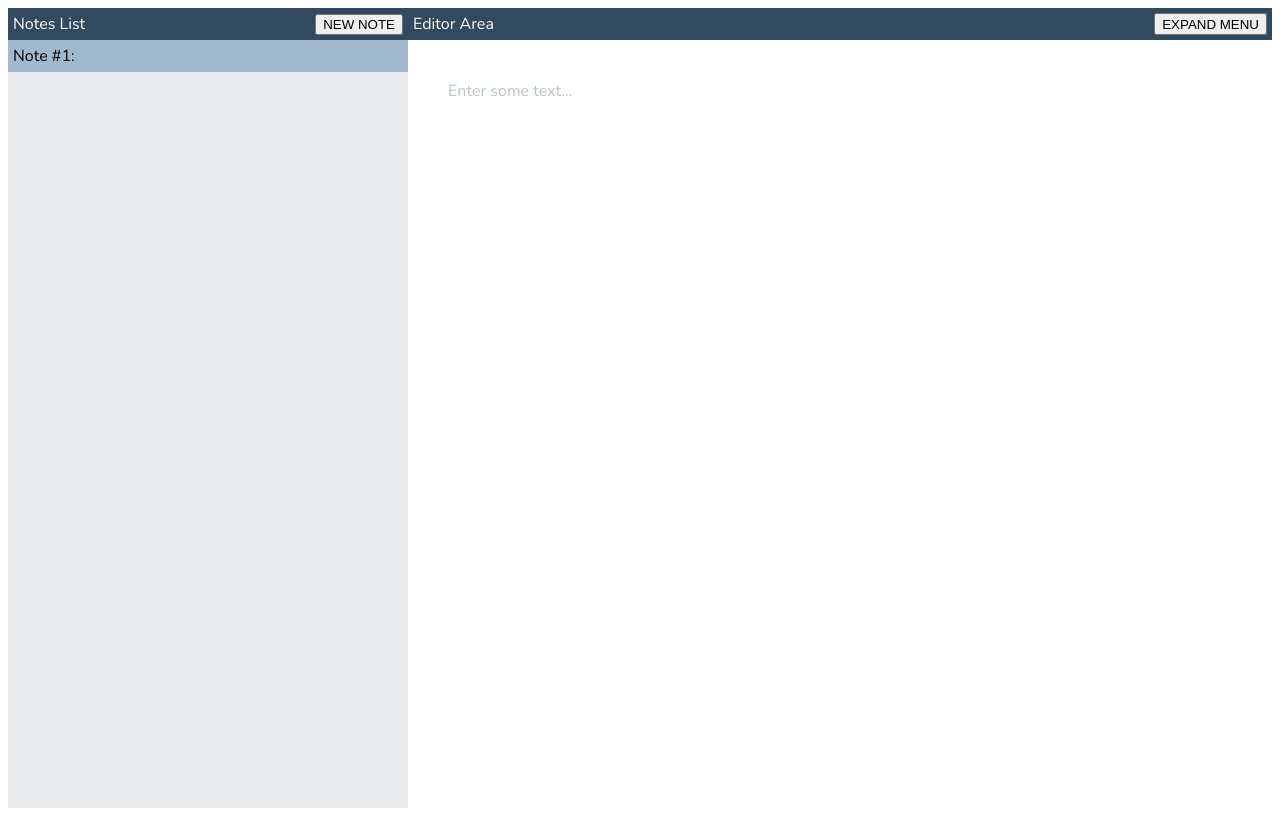
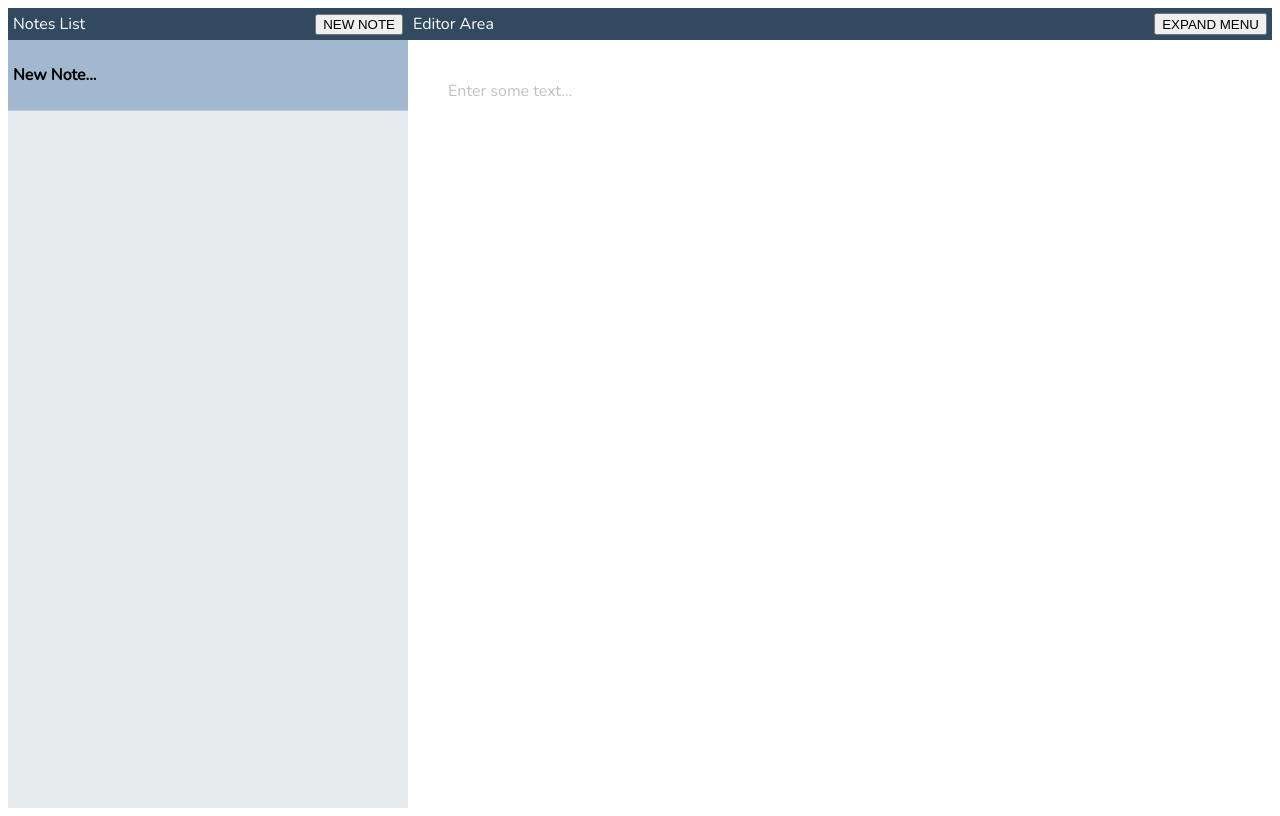
Before and after one commit to rickvarela/notelyst-client, a React (Create React App) app: page / in a window 1280 px wide. Built offline with nearby package versions, Linux system fonts and the light colour scheme.

Commit message:
Add second line to ListItem

```diff
--- a/src/sections/NotesMenu.js
+++ b/src/sections/NotesMenu.js
@@ -14,7 +14,7 @@ export const NotesMenu = ({ noteState, noteActions, handelExpand, screenState })
     return (
         <StyledNotesMenu screenState={screenState}>
             <NotesMenuHeader noteActions={noteActions} handelExpand={handelExpand} screenState={screenState}/>
-            <NotesList noteState={noteState} noteActions={noteActions}/>
+            <NotesList noteState={noteState} handelExpand={handelExpand} screenState={screenState} noteActions={noteActions}/>
         </StyledNotesMenu>
     )
 }
@@ -39,11 +39,11 @@ const NotesMenuHeader = ({ noteActions, handelExpand, screenState }) => {
     )
 }
 
-const NotesList = ({ noteState, noteActions }) => {
+const NotesList = ({ noteState, noteActions, handelExpand, screenState }) => {
     return (
         <div>
             {noteState.map((note, index) =>
-                <NoteItem key={note._id} note={note} noteActions={noteActions} index={index} />
+                <NoteItem key={note._id} note={note} noteActions={noteActions} handelExpand={handelExpand} screenState={screenState} index={index} />
             )}
         </div>
     )
@@ -52,9 +52,10 @@ const NotesList = ({ noteState, noteActions }) => {
 const StyledNoteItem = styled.div`
     background-color: ${props => props.isCurrent ? '#A1B9CE' : 'none'};
     padding: 5px;
-    overflow: hidden;
-    white-space: nowrap;
-    text-overflow: ellipsis;
+    height: 60px;
+    display: flex;
+    flex-direction: column;
+    border-bottom: 1px solid #BBC6D3;
 
     &:hover {
         background-color: ${props => props.isCurrent ? 'none' : '#CED6DF'};
@@ -62,16 +63,47 @@ const StyledNoteItem = styled.div`
     }
 `
 
-const NoteItem = ({ note, noteActions, index, handelExpand }) => {
+const StyledNoteTitle = styled.div`
+    font-weight: bold;
+    margin: auto 0;
+    overflow: hidden;
+    white-space: nowrap;
+    text-overflow: ellipsis;
+`
+
+const NoteItem = ({ note, noteActions, index, handelExpand, screenState }) => {
+
+    const insertContent = () => {
+        let noteContent = convertToRaw(note.editorState.getCurrentContent()).blocks
+        let noteText = ''
+
+        if (noteContent.length <= 1 && noteContent[0].text === '') {
+            return <StyledNoteTitle>New Note...</StyledNoteTitle>
+        }
+        for (let line of noteContent.slice(1)) {
+            noteText += ` ${line.text}`
+            if (noteText.length > 50) break
+        }
+
+        return (
+            <>
+            <StyledNoteTitle>{noteContent[0].text}</StyledNoteTitle>
+            {noteContent[1] && <div>{noteText}</div>}
+            </>
+        )
+    }
+
 
     const handelClick = () => {
         noteActions.changeCurrentNote(note._id)
-        handelExpand()
+        if (screenState.isMobile) {
+            handelExpand()
+        }
     }
 
     return (
         <StyledNoteItem onClick={handelClick} isCurrent={noteActions.isCurrentNote(note._id)}>
-            {'Note #' + (index + 1) + ': ' + convertToRaw(note.editorState.getCurrentContent()).blocks[0].text}
+            {insertContent()}
         </StyledNoteItem>
     )
 }
```
